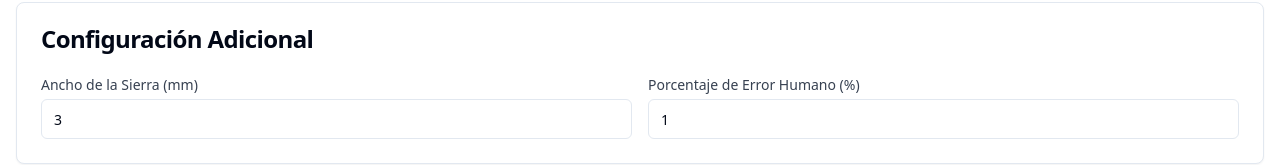
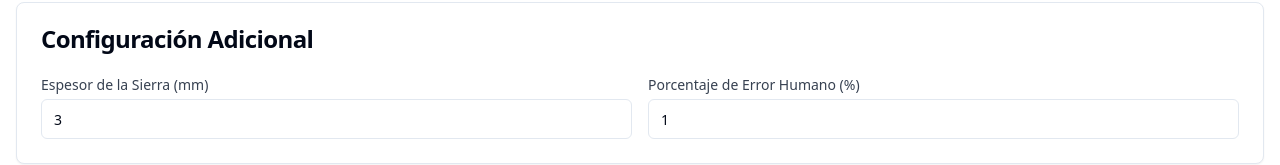
Before and after one commit to facundopanizza/wood-cuts-app, a React (Vite) app: page / in a window 1280 px wide. Shown: the part 344-509 px from the top of the page. Built offline with nearby package versions, Linux system fonts and the light colour scheme.

Commit message:
Change word

```diff
--- a/src/App.tsx
+++ b/src/App.tsx
@@ -48,9 +48,9 @@ const formSchema = yup.object().shape({
     .min(1, 'Se requiere al menos una pieza de tabla disponible'),
   sawWidth: yup
     .number()
-    .positive('El ancho de la sierra debe ser un número positivo')
-    .typeError('El ancho de la sierra debe ser un número')
-    .required('El ancho de la sierra es requerido'),
+    .positive('El espesor de la sierra debe ser un número positivo')
+    .typeError('El espesor de la sierra debe ser un número')
+    .required('El espesor de la sierra es requerido'),
   errorPercentage: yup
     .number()
     .min(0, 'El porcentaje de error humano debe ser mayor o igual a 0')
@@ -337,7 +337,7 @@ const App: React.FC = () => {
                 <label
                   htmlFor="sawWidth"
                   className="block text-sm font-medium text-gray-700 mb-1">
-                  Ancho de la Sierra (mm)
+                  Espesor de la Sierra (mm)
                 </label>
                 <Input
                   {...register('sawWidth')}
```
